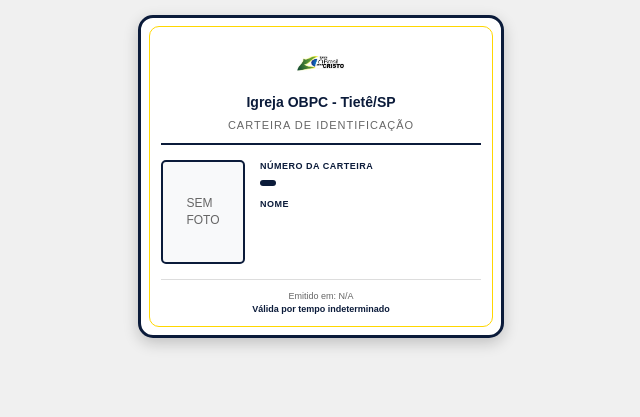
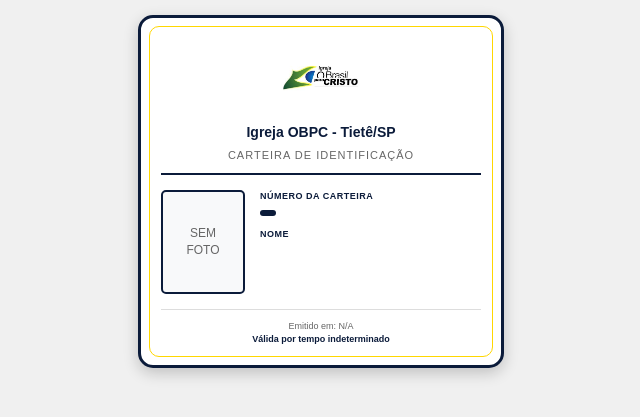
Before and after one commit to JulianoSaroba123/erp_OBPC, a Python web app: template app/midia/templates/carteiras/visualizar_carteira.html in a window 1280 px wide. Shown: the top 417 px of the page, without its empty margins (319-959 px from the left). Run offline with Jinja, Linux system fonts and the light colour scheme; the template is opened without the code that fills it, so the values that code supplies are empty.

Commit message:
Fix: Corrige exibição de foto e aumenta logo na carteira
- Aumenta logo de 50px para 80px (60% maior)
- Corrige display da foto do membro
- Separa classes .foto e .foto-placeholder
- Foto usa display: block, placeholder usa display: flex
- Corrige HTML para usar classe apropriada
- Aumenta fonte do placeholder de 16px para 20px

```diff
--- a/app/midia/templates/carteiras/visualizar_carteira.html
+++ b/app/midia/templates/carteiras/visualizar_carteira.html
@@ -52,16 +52,16 @@
         }
 
         .logo {
-            width: 50px;
-            height: 50px;
+            width: 80px;
+            height: 80px;
             margin: 0 auto 5px;
             display: block;
             object-fit: contain;
         }
 
         .logo-placeholder {
-            width: 50px;
-            height: 50px;
+            width: 80px;
+            height: 80px;
             margin: 0 auto 5px;
             background: #0b1b3a;
             display: flex;
@@ -69,7 +69,7 @@
             justify-content: center;
             color: white;
             font-weight: bold;
-            font-size: 16px;
+            font-size: 20px;
         }
 
         .igreja-nome {
@@ -103,11 +103,21 @@
             border-radius: 5px;
             object-fit: cover;
             background: #f8f9fa;
+            display: block;
+        }
+
+        .foto-placeholder {
+            width: 80px;
+            height: 100px;
+            border: 2px solid #0b1b3a;
+            border-radius: 5px;
+            background: #f8f9fa;
             display: flex;
             align-items: center;
             justify-content: center;
             color: #666;
             font-size: 12px;
+            text-align: center;
         }
 
         .dados {
@@ -186,7 +196,7 @@
                 <img src="{{ url_for('static', filename=carteira.foto_caminho) }}"
                      alt="Foto do membro" class="foto">
                 {% else %}
-                <div class="foto">
+                <div class="foto-placeholder">
                     SEM<br>FOTO
                 </div>
                 {% endif %}
```
